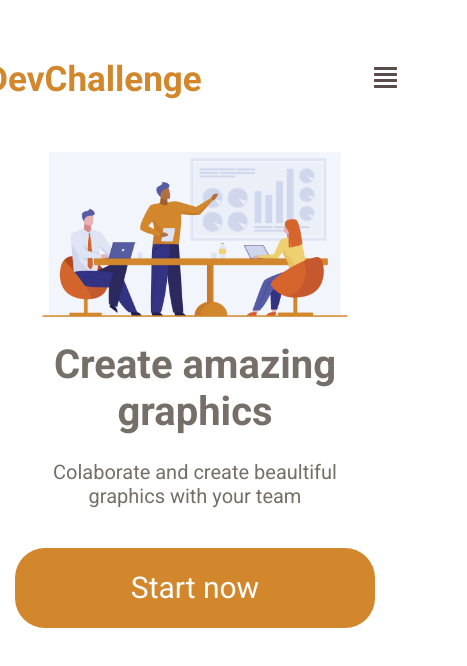
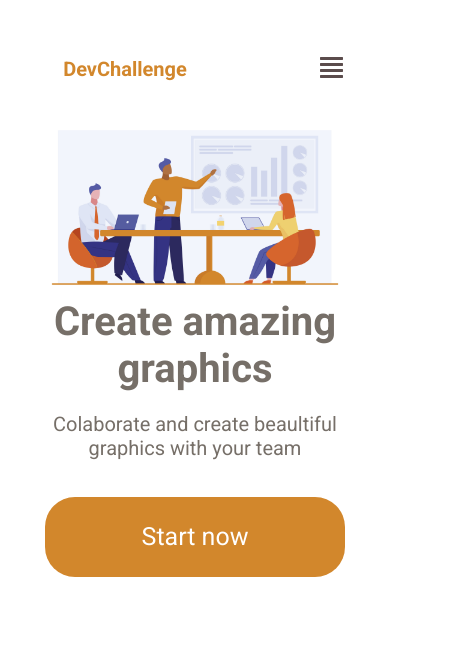
Before and after one commit to Iagoufaria/project1, a plain HTML site: page index.html in a window 390 px wide. Shown: the whole page, 467 px wide, since content can reach past the window. Drawn offline with Linux system fonts and the light colour scheme.

Commit message:
Mobile att

```diff
--- a/css/_header.scss
+++ b/css/_header.scss
@@ -85,9 +85,27 @@ header > img {
   }
 
   .headerMobile {
-    justify-content: space-between;
     display: flex;
-  }
+    width: 290px;
+    align-content: space-around;
 
 
   }
+
+  .logoMobile {
+    width: 150px;
+    margin: 0%;
+    color: $baseColor1;
+    font-size: 20px;
+
+  }
+
+  div {
+    width: 30px;
+    margin: 0%;
+
+  }
+  img {
+    margin: 0%;
+  }
+  }
--- a/css/_section.scss
+++ b/css/_section.scss
@@ -114,7 +114,6 @@ input{
 
  .container {
    max-height: 100%;
-   max-width: 100%;
    margin: none;
    display: flex;
    flex-direction: column;
@@ -122,10 +121,26 @@ input{
 
  }
 
+ #titleSection {
+   margin: 0%;
+ }
+
+ p {
+   margin: 0%;
+ }
+
+ .content {
+   align-content: center;
+   margin: 0%;
+   padding: none;
+   width: 300px;
+   margin: none;
+ }
+
 
 
  h1 {
-   width: 320px;
+   width: 300px;
    font-size: 40px;
    text-align: center;
  }
@@ -133,24 +148,24 @@ input{
  p {
    font-size: 20px;
    text-align: center;
-   width: 320px;
+   width: 300px;
 
  }
 
  .img-fundo {
    order: 0;
-   width: 320px;
+   width: 300px;
    margin: 0px;
    align-items: center;
  }
 
  input {
-   width: 100%;
+   width: 300px;
    height: 80px;
    align-items: center;
-   margin-left: 0px;
-   margin-top: -50px;
-   font-size: 30px;
+   margin: 0%;
+   margin-top: -20%;
+   font-size: 25px;
 
 
  }
--- a/index.html
+++ b/index.html
@@ -18,12 +18,10 @@
   </header>
   <section class="container">
     <header class="headerMobile">
-      <h1 class="logo">DevChallenge</h1>
-      <ul>
-        <li>
-          <img src="img/menu-mobile.png">
-        </li>
-      </ul>
+      <h1 class="logoMobile">DevChallenge</h1>
+      <div>
+      <img src="img/menu-mobile.png">
+      </div>
     </header>
     <img class="img-fundo"src="img/team.jpg">
     <div class="content">
```
Also changed, not shown: css/style.css, 1 other file.
